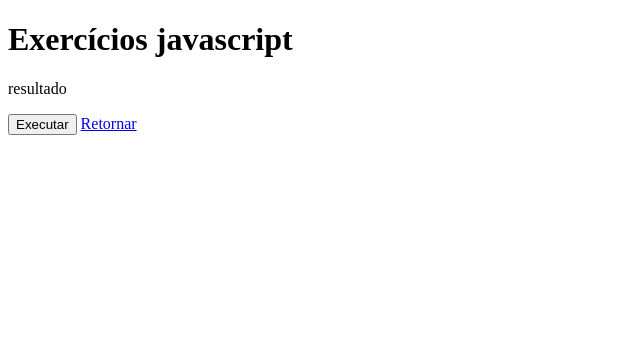
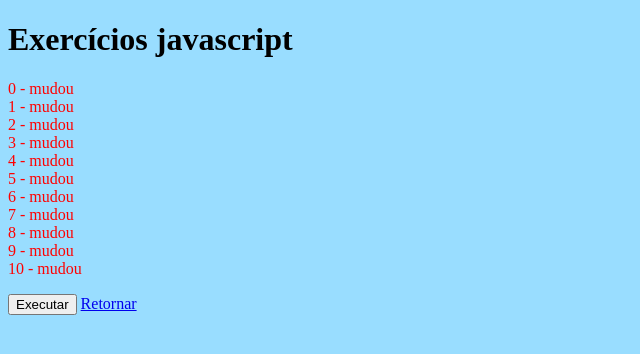
Before and after one commit to GlauberC/UFRN, a plain HTML site: page internet_das_coisas/lista2/exercicios.html in a window 1280 px wide. Both pictures are taken after a click on the button "Executar". Shown: the whole page, without its empty margins (0-640 px from the left). Drawn offline with Linux system fonts and the light colour scheme.

Commit message:
lista 2 de IOT

```diff
--- a/internet_das_coisas/lista2/exercicios.html
+++ b/internet_das_coisas/lista2/exercicios.html
@@ -2,6 +2,7 @@
 <html>
 	<head>
 		<script src='js/lista1.js'></script>
+		<link rel="stylesheet" type = "text/css" href ="style/design.css">
 	</head>
 
 	<body>
--- a/internet_das_coisas/lista2/js/lista1.js
+++ b/internet_das_coisas/lista2/js/lista1.js
@@ -1,3 +1,14 @@
 function mudar(){
-	alert('Execultou o exercicio');
+	msg = "0 - mudou<br/>";
+	for (var i = 1; i<11; i++ ){
+		msg = msg + i + ' - ' + 'mudou<br/>';
+	}
+	document.getElementById("result").innerHTML = msg;
 }
+
+function liga_lamp(){
+	document.getElementById("luz1").src = "imagens/Lon.png"
+}
+function desliga_lamp(){
+	document.getElementById("luz1").src = "imagens/Loff.png"
+}
--- /dev/null
+++ b/internet_das_coisas/lista2/style/design.css
@@ -0,0 +1,6 @@
+body{
+    background-color: #9df;
+}
+p{
+    color: red;
+}
--- /dev/null
+++ b/internet_das_coisas/lista2/style/style-index.css
@@ -0,0 +1,7 @@
+body{
+    background-color: lightcyan;
+}
+img#luz1{
+    width: 10%;
+    height: 10%;
+}
```
Also changed, not shown: internet_das_coisas/lista2/index.html (+2 -1 lines).
